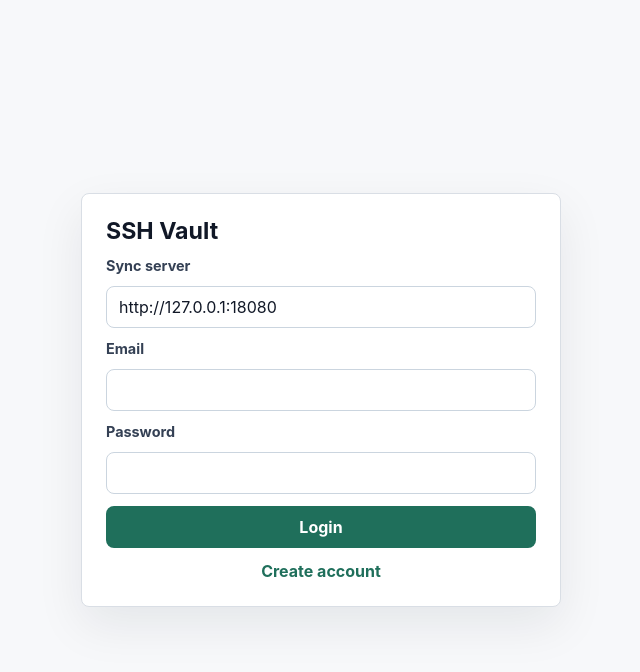
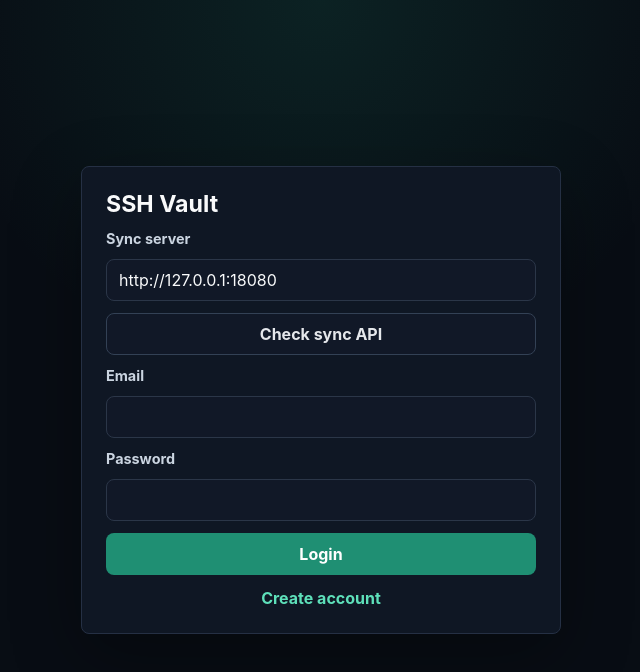
Before and after one commit to vtsvetnoy/ssh-vaulth, a React (Vite) app in the folder apps/desktop/: page / in a window 1280 px wide. Shown: the top 672 px of the page, without its empty margins (319-959 px from the left). Built offline with nearby package versions, Linux system fonts and the light colour scheme.

Commit message:
feat: add dark theme and sync check

```diff
--- a/apps/desktop/src-tauri/tauri.conf.json
+++ b/apps/desktop/src-tauri/tauri.conf.json
@@ -16,7 +16,8 @@
         "width": 1180,
         "height": 760,
         "minWidth": 900,
-        "minHeight": 620
+        "minHeight": 620,
+        "theme": "Dark"
       }
     ]
   },
--- a/apps/desktop/src/api/client.ts
+++ b/apps/desktop/src/api/client.ts
@@ -8,6 +8,12 @@ export class SyncClient {
 
   setToken(token: string) {
     this.token = token;
+  }
+
+  async health() {
+    const res = await fetch(`${this.baseUrl}/health`);
+    if (!res.ok) throw new Error("Sync API unavailable");
+    return (await res.json()) as { status: "ok" };
   }
 
   async login(email: string, password: string, deviceName: string) {
--- a/apps/desktop/src/components/LoginScreen.tsx
+++ b/apps/desktop/src/components/LoginScreen.tsx
@@ -1,4 +1,6 @@
 import { FormEvent, useState } from "react";
+
+import { SyncClient } from "../api/client";
 
 type Props = {
   onSubmit: (
@@ -15,6 +17,9 @@ export function LoginScreen({ onSubmit }: Props) {
   const [email, setEmail] = useState("");
   const [password, setPassword] = useState("");
   const [error, setError] = useState("");
+  const [syncStatus, setSyncStatus] = useState<"idle" | "checking" | "online" | "offline">(
+    "idle",
+  );
 
   async function submit(event: FormEvent) {
     event.preventDefault();
@@ -26,11 +31,32 @@ export function LoginScreen({ onSubmit }: Props) {
     }
   }
 
+  async function checkSync() {
+    setError("");
+    setSyncStatus("checking");
+    try {
+      await new SyncClient(serverUrl).health();
+      setSyncStatus("online");
+    } catch (err) {
+      setSyncStatus("offline");
+      setError(err instanceof Error ? err.message : "Sync API unavailable");
+    }
+  }
+
   return (
     <form className="panel" onSubmit={submit}>
       <h1>SSH Vault</h1>
       <label>Sync server</label>
       <input value={serverUrl} onChange={(e) => setServerUrl(e.target.value)} />
+      <button className={`sync-check ${syncStatus}`} type="button" onClick={checkSync}>
+        {syncStatus === "checking"
+          ? "Checking sync API"
+          : syncStatus === "online"
+            ? "Sync API connected"
+            : syncStatus === "offline"
+              ? "Sync API offline"
+              : "Check sync API"}
+      </button>
       <label>Email</label>
       <input value={email} onChange={(e) => setEmail(e.target.value)} />
       <label>Password</label>
--- a/apps/desktop/src/styles.css
+++ b/apps/desktop/src/styles.css
@@ -2,8 +2,9 @@
   font-family:
     Inter, ui-sans-serif, system-ui, -apple-system, BlinkMacSystemFont, "Segoe UI",
     sans-serif;
-  color: #17202a;
-  background: #eef1f4;
+  color: #e5e7eb;
+  background: #080d14;
+  color-scheme: dark;
   font-synthesis: none;
   text-rendering: optimizeLegibility;
   -webkit-font-smoothing: antialiased;
@@ -30,11 +31,16 @@ input,
 select,
 textarea {
   width: 100%;
-  border: 1px solid #cbd5df;
+  border: 1px solid #2b3648;
   border-radius: 8px;
-  background: #ffffff;
-  color: #111827;
+  background: #111827;
+  color: #f9fafb;
   font: inherit;
+}
+
+input::placeholder,
+textarea::placeholder {
+  color: #6b7280;
 }
 
 input,
@@ -50,7 +56,7 @@ textarea {
 }
 
 label {
-  color: #344054;
+  color: #cbd5e1;
   font-size: 0.9rem;
   font-weight: 700;
 }
@@ -58,8 +64,8 @@ label {
 input:focus,
 select:focus,
 textarea:focus {
-  border-color: #1f6f5b;
-  outline: 3px solid rgba(31, 111, 91, 0.18);
+  border-color: #24a47f;
+  outline: 3px solid rgba(36, 164, 127, 0.22);
 }
 
 .app-shell {
@@ -67,7 +73,7 @@ textarea:focus {
   grid-template-columns: 280px minmax(0, 1fr);
   width: 100%;
   min-height: 100%;
-  background: #f7f8fa;
+  background: #080d14;
 }
 
 .sidebar {
@@ -75,8 +81,8 @@ textarea:focus {
   min-height: 100vh;
   flex-direction: column;
   gap: 24px;
-  border-right: 1px solid #d9dee5;
-  background: #ffffff;
+  border-right: 1px solid #1f2937;
+  background: #0c121d;
   padding: 24px;
 }
 
@@ -93,7 +99,7 @@ textarea:focus {
   flex: 0 0 auto;
   place-items: center;
   border-radius: 8px;
-  background: #1f6f5b;
+  background: #1f8f73;
   color: #ffffff;
   font-size: 0.75rem;
   font-weight: 800;
@@ -108,14 +114,14 @@ textarea:focus {
 }
 
 .brand h1 {
-  color: #111827;
+  color: #f9fafb;
   font-size: 1.1rem;
   line-height: 1.2;
 }
 
 .brand p {
   margin-top: 3px;
-  color: #667085;
+  color: #94a3b8;
   font-size: 0.86rem;
 }
 
@@ -127,7 +133,7 @@ textarea:focus {
   gap: 8px;
   border: 0;
   border-radius: 8px;
-  background: #1f6f5b;
+  background: #1f8f73;
   color: #ffffff;
   cursor: pointer;
   font-weight: 700;
@@ -135,6 +141,7 @@ textarea:focus {
 
 .primary-button,
 .secondary-button,
+.sync-check,
 .text-button {
   min-height: 42px;
   border-radius: 8px;
@@ -144,37 +151,67 @@ textarea:focus {
 
 .primary-button {
   border: 0;
-  background: #1f6f5b;
+  background: #1f8f73;
   color: #ffffff;
 }
 
-.secondary-button {
-  border: 1px solid #cbd5df;
-  background: #ffffff;
-  color: #1f2937;
+.secondary-button,
+.sync-check {
+  border: 1px solid #334155;
+  background: #111827;
+  color: #e5e7eb;
+}
+
+.sync-check {
+  display: inline-flex;
+  align-items: center;
+  justify-content: center;
+}
+
+.sync-check.online {
+  border-color: #1f8f73;
+  background: #10251f;
+  color: #7ddfc0;
+}
+
+.sync-check.offline {
+  border-color: #7f1d1d;
+  background: #2b1114;
+  color: #fca5a5;
+}
+
+.sync-check.checking {
+  border-color: #475569;
+  color: #cbd5e1;
 }
 
 .text-button {
   min-height: auto;
   border: 0;
   background: transparent;
-  color: #1f6f5b;
+  color: #5ee0ba;
 }
 
 .add-host-button:hover,
 .primary-button:hover {
-  background: #185a4a;
+  background: #19745e;
 }
 
-.secondary-button:hover {
-  background: #eef1f4;
+.secondary-button:hover,
+.sync-check:hover {
+  background: #1f2937;
+}
+
+.text-button:hover {
+  color: #8ff0d3;
 }
 
 .add-host-button:focus-visible,
 .primary-button:focus-visible,
 .secondary-button:focus-visible,
+.sync-check:focus-visible,
 .text-button:focus-visible {
-  outline: 3px solid rgba(31, 111, 91, 0.28);
+  outline: 3px solid rgba(36, 164, 127, 0.3);
   outline-offset: 2px;
 }
 
@@ -188,9 +225,9 @@ textarea:focus {
   min-height: 120px;
   flex-direction: column;
   gap: 8px;
-  border: 1px dashed #c9d1dc;
+  border: 1px dashed #334155;
   border-radius: 8px;
-  color: #667085;
+  color: #94a3b8;
   font-size: 0.92rem;
   padding: 8px;
 }
@@ -209,7 +246,7 @@ textarea:focus {
   border: 1px solid transparent;
   border-radius: 8px;
   background: transparent;
-  color: #1f2937;
+  color: #e5e7eb;
   cursor: pointer;
   padding: 10px 12px;
   text-align: left;
@@ -217,8 +254,8 @@ textarea:focus {
 
 .host-row:hover,
 .host-row.active {
-  border-color: #bdd7cd;
-  background: #edf7f3;
+  border-color: #247f68;
+  background: #10251f;
 }
 
 .host-row strong,
@@ -230,7 +267,7 @@ textarea:focus {
 }
 
 .host-row span {
-  color: #667085;
+  color: #94a3b8;
   font-size: 0.84rem;
 }
 
@@ -246,7 +283,9 @@ textarea:focus {
   display: grid;
   min-height: 100%;
   place-items: center;
-  background: #f7f8fa;
+  background:
+    radial-gradient(circle at 50% 0%, rgba(31, 143, 115, 0.16), transparent 38%),
+    #080d14;
   padding: 28px;
 }
 
@@ -254,10 +293,10 @@ textarea:focus {
   display: grid;
   width: min(100%, 480px);
   gap: 12px;
-  border: 1px solid #d9dee5;
+  border: 1px solid #253044;
   border-radius: 8px;
-  background: #ffffff;
-  box-shadow: 0 18px 48px rgba(15, 23, 42, 0.08);
+  background: #0f1724;
+  box-shadow: 0 22px 70px rgba(0, 0, 0, 0.32);
   padding: 24px;
 }
 
@@ -268,13 +307,13 @@ textarea:focus {
 }
 
 .panel h1 {
-  color: #111827;
+  color: #f9fafb;
   font-size: 1.45rem;
   line-height: 1.2;
 }
 
 .panel h2 {
-  color: #111827;
+  color: #f9fafb;
   font-size: 1.25rem;
   line-height: 1.2;
 }
@@ -284,7 +323,7 @@ textarea:focus {
 }
 
 .error {
-  color: #b42318;
+  color: #fca5a5;
   font-size: 0.9rem;
   font-weight: 700;
 }
@@ -299,7 +338,7 @@ textarea:focus {
   border: 1px solid #101828;
   border-radius: 8px;
   background: #111827;
-  box-shadow: 0 18px 48px rgba(15, 23, 42, 0.12);
+  box-shadow: 0 18px 48px rgba(0, 0, 0, 0.28);
 }
 
 .terminal-toolbar {
@@ -344,7 +383,7 @@ textarea:focus {
 }
 
 .empty-state {
-  color: #667085;
+  color: #94a3b8;
   font-size: 1rem;
   text-align: center;
 }
@@ -357,7 +396,7 @@ textarea:focus {
   .sidebar {
     min-height: auto;
     border-right: 0;
-    border-bottom: 1px solid #d9dee5;
+    border-bottom: 1px solid #1f2937;
   }
 
   .workspace {
```
Also changed, not shown: 1 other file (tests, documents, lock files or other folders).
